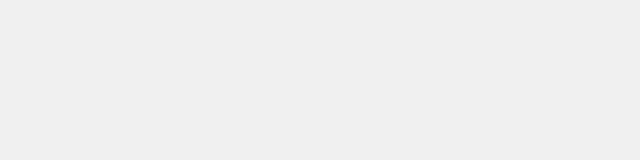
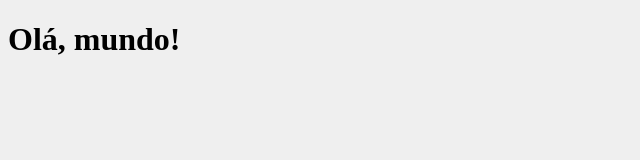
Before and after one commit to viniciusnae/anhanguera-repo, a plain HTML site: page lp-jhow.html in a window 1280 px wide. Shown: the whole page, without its empty margins (0-640 px from the left). Drawn offline with Linux system fonts and the light colour scheme.

Commit message:
Primeiro H1

```diff
--- a/lp-jhow.html
+++ b/lp-jhow.html
@@ -13,7 +13,7 @@
         </style>
     </head>
     <body>
-
+        <h1>Olá, mundo!</h1>
 
     </body>
 </html>
```
